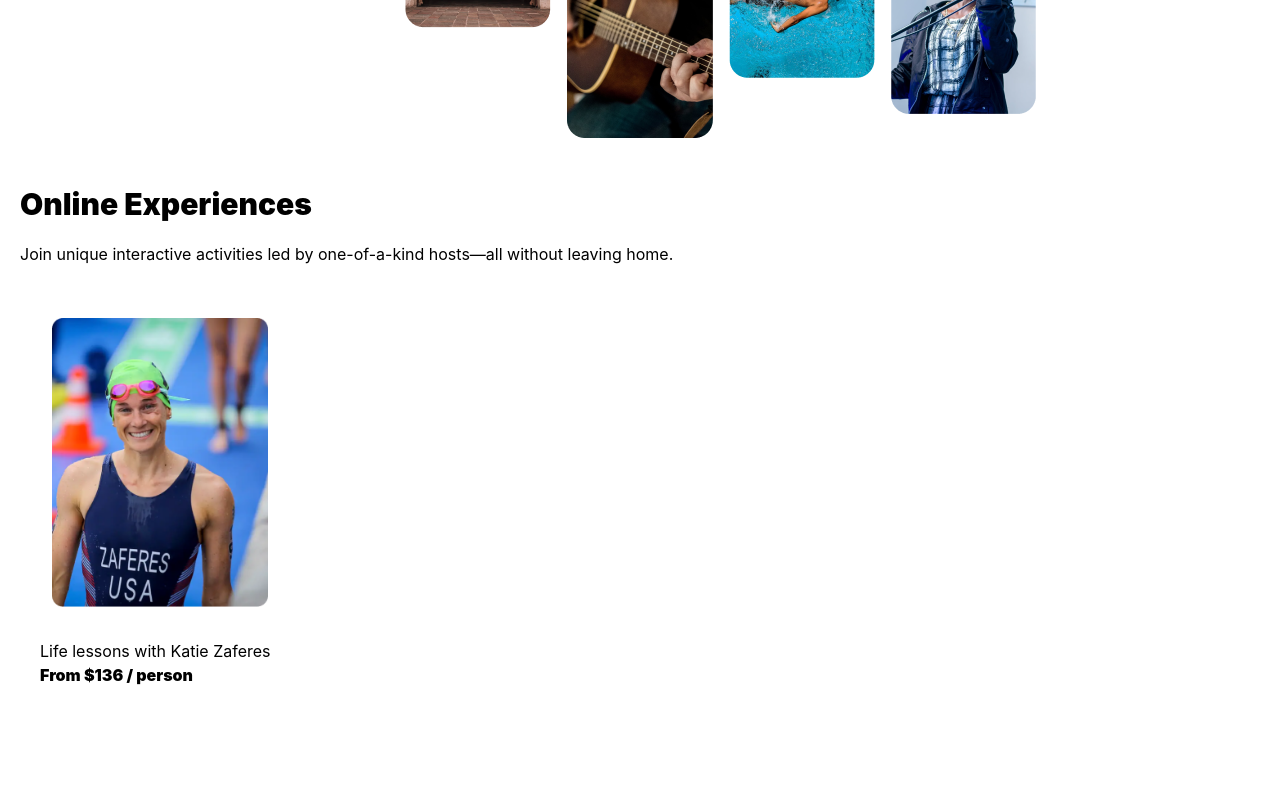
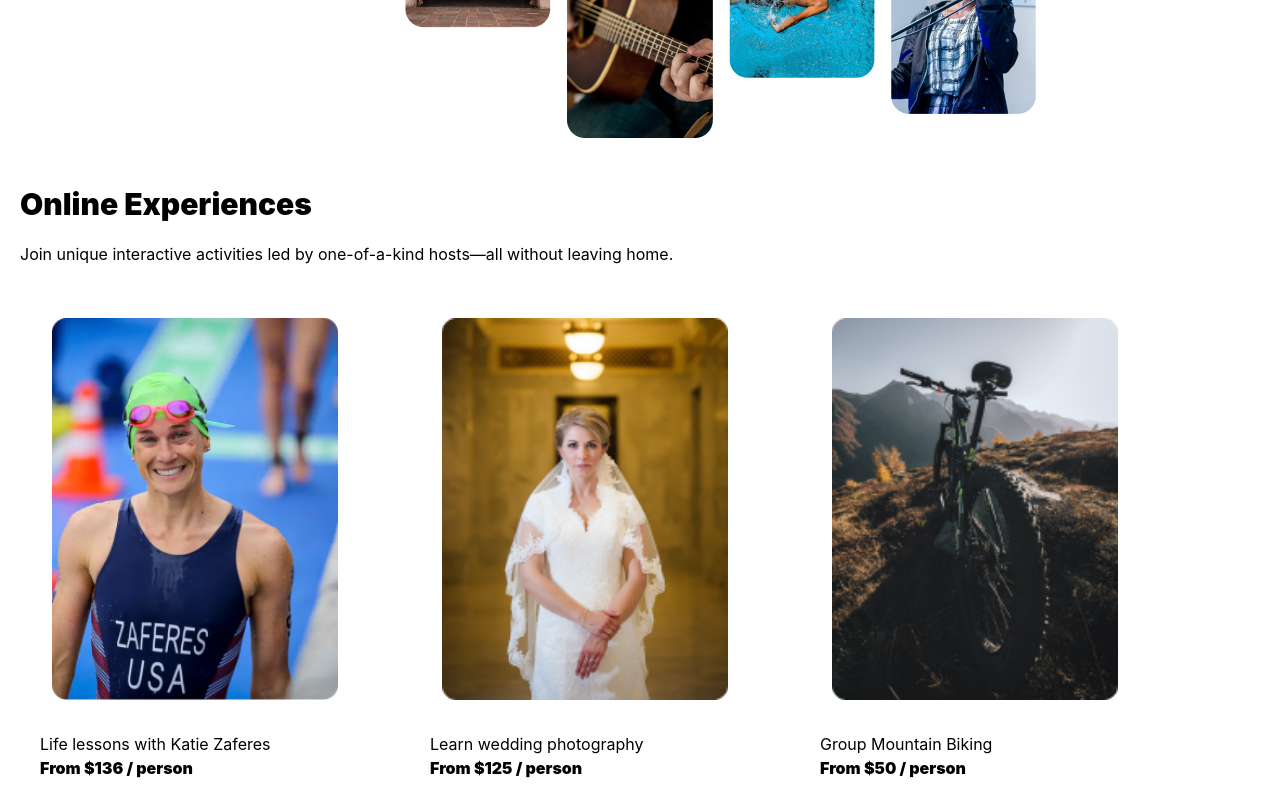
Before and after one commit to maryiahmansha/AirBnbMock, a React (Create React App) app: page / in a window 1280 px wide. Shown: the part 524-1324 px from the top of the page. Before the commit the page ends 1231 px from the top, so only its background shows below. Built offline with nearby package versions, Linux system fonts and the light colour scheme.

Commit message:
add card component

```diff
--- a/src/components/Card.tsx
+++ b/src/components/Card.tsx
@@ -1,12 +1,27 @@
 import React from 'react'
-import photo from './../graphics/KatieImg.png'
+import SportsPhoto from './../graphics/KatieImg.png'
+import WeddingPhoto from './../graphics/wedding-photography.png'
+import BikePhoto from './../graphics/mountain-bike.png'
 
 const Card = () => {
     return (
-        <div className='p-5'>
-            <img src={photo} style={{ width: 280 }} className='p-8' />
-            <p className='pl-5'>Life lessons with Katie Zaferes</p>
-            <p className='pl-5 font-black'>From $136 / person</p>
+        <div className='flex'>
+            <div className='p-5'>
+                <img src={SportsPhoto} style={{ width: 350 }} className='p-8' />
+                <p className='pl-5'>Life lessons with Katie Zaferes</p>
+                <p className='pl-5 font-black'>From $136 / person</p>
+            </div>
+            <div className='p-5'>
+                <img src={WeddingPhoto} style={{ width: 350 }} className='p-8' />
+                <p className='pl-5'>Learn wedding photography</p>
+                <p className='pl-5 font-black'>From $125 / person
+                </p>
+            </div>
+            <div className='p-5'>
+                <img src={BikePhoto} style={{ width: 350 }} className='p-8' />
+                <p className='pl-5'>Group Mountain Biking</p>
+                <p className='pl-5 font-black'>From $50 / person</p>
+            </div>
         </div>
     )
 }
```
Also changed, not shown: src/graphics/mountain-bike.png (added), src/graphics/wedding-photography.png (added).
